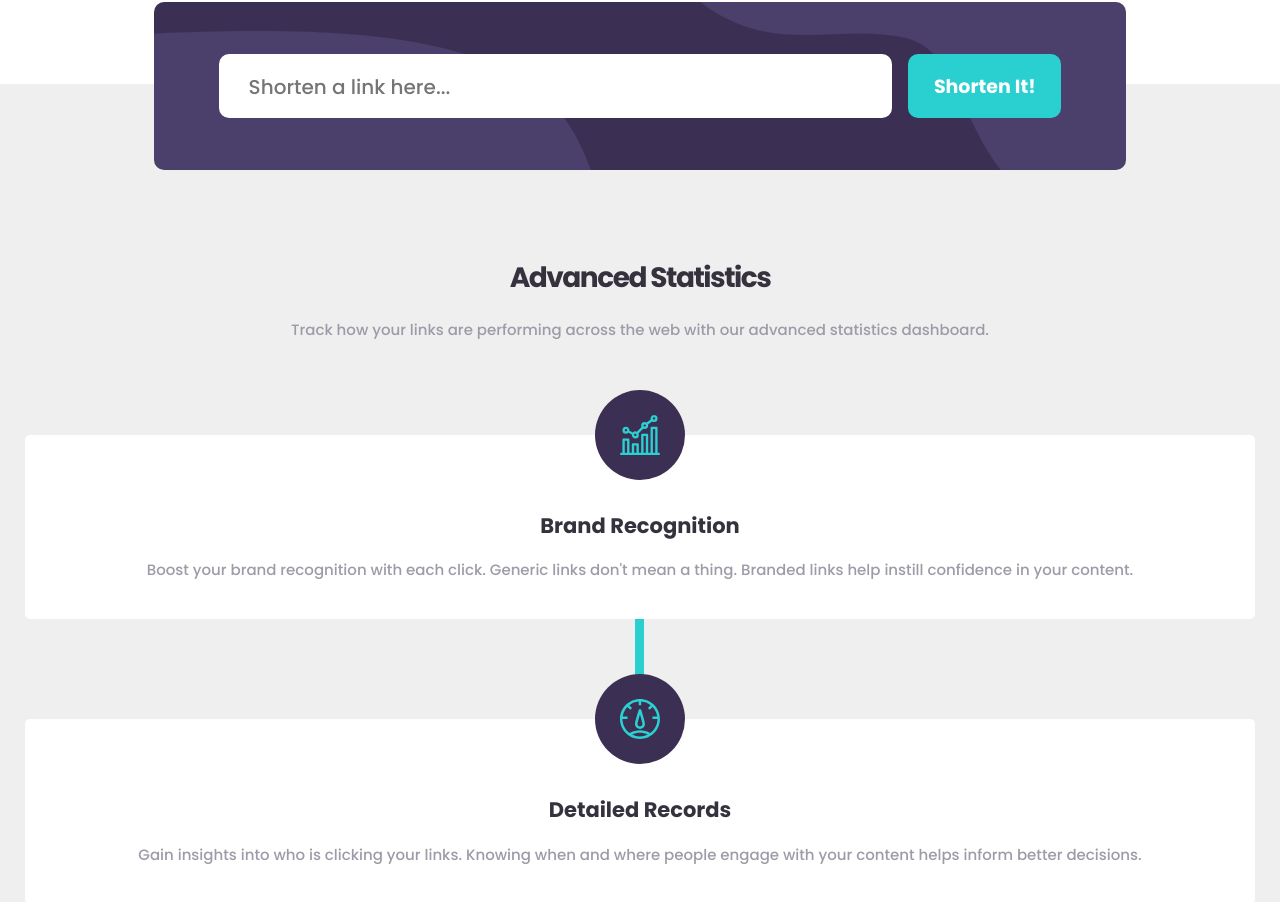
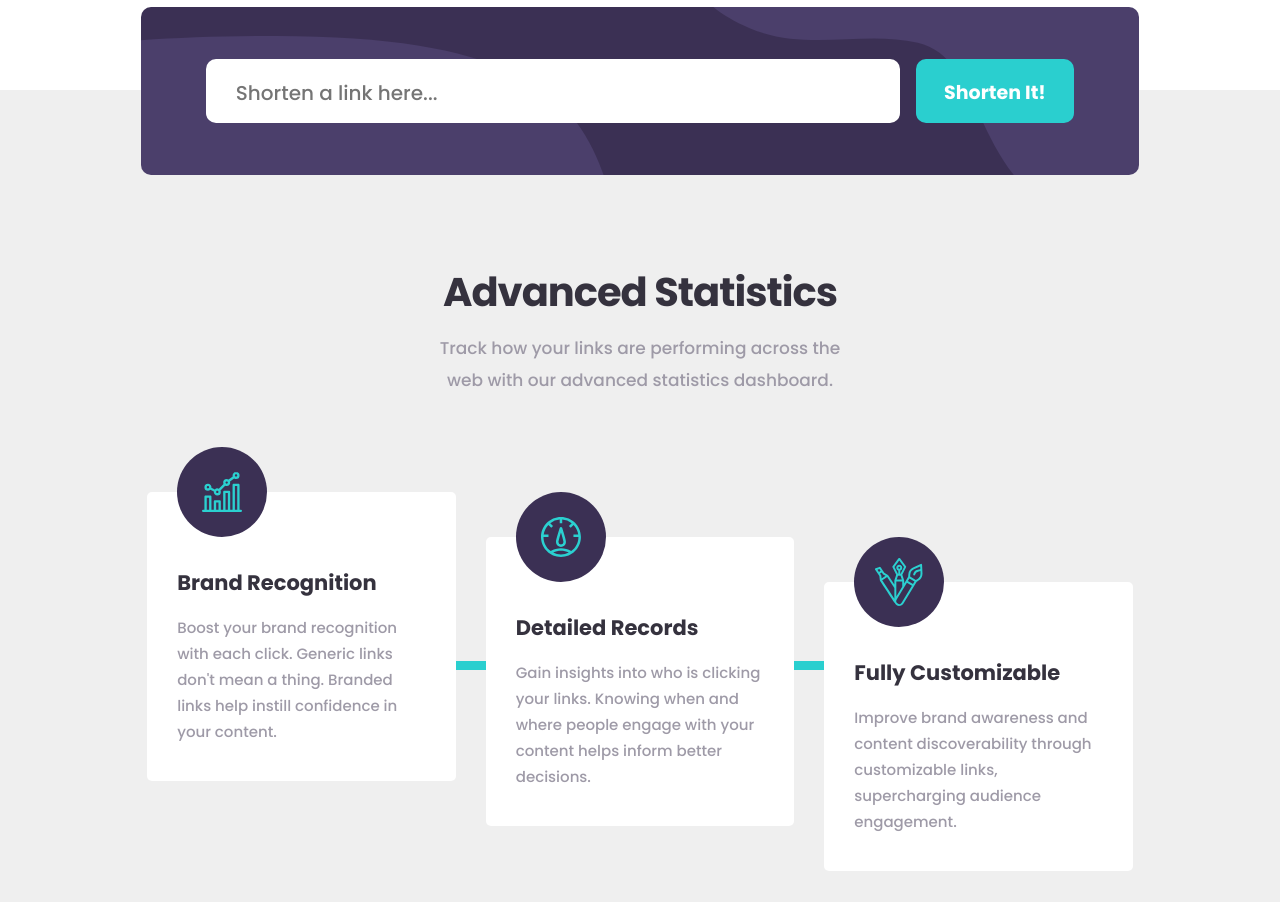
Before and after one commit to Breckles/url-shortening-api, a React (Create React App) app: page / in a window 1280 px wide. Shown: the part 647-1549 px from the top of the page. Built offline with nearby package versions, Linux system fonts and the light colour scheme.

Commit message:
made the SellingPoints component responsive

```diff
--- a/src/components/selling-points/SellingPoints.module.scss
+++ b/src/components/selling-points/SellingPoints.module.scss
@@ -75,3 +75,55 @@
   background-color: var(--selling-points-background-color);
   opacity: 0.25;
 }
+
+
+///// Wider screens //////////////////////////
+
+@media screen and (min-width: 1200px) {
+  .sellingPoints {
+    // font-size: 1.5rem;
+    // line-height: 1.6;
+
+    h3 {
+      margin-bottom: 7px;
+
+      font-size: 4rem;
+      letter-spacing: -1px;
+    }
+
+    &>p {
+      font-size: 1.7rem;
+      padding: 0 28%;
+      line-height: 32px;
+    }
+  }
+
+  .sellingPoints ul {
+    display: flex;
+    gap: 30px;
+    margin-top: 95px;
+
+    li {
+      flex: 1;
+    }
+
+    li:nth-child(2) {
+      margin-top: 45px;
+    }
+
+    li:nth-child(3) {
+      margin-top: 90px;
+    }
+  }
+
+  .connector {
+    // position: absolute;
+    // z-index: 1;
+    left: 5%;
+    top: calc(40% - 4.5px);
+    width: 90%;
+    height: 9px;
+
+    background-color: var(--selling-point-connector-color);
+  }
+}
--- a/src/components/selling-points/selling-point/SellingPoint.module.scss
+++ b/src/components/selling-points/selling-point/SellingPoint.module.scss
@@ -4,6 +4,7 @@
 
   border-radius: 5px;
   background-color: var(--selling-point-background-color);
+  text-align: center;
 }
 
 .iconContainer {
@@ -19,3 +20,16 @@
   border-radius: 50%;
   background-color: var(--icon-background-color);
 }
+
+
+///// Wider screens //////////////////////////
+
+@media screen and (min-width: 1200px) {
+  .sellingPoint {
+    text-align: left;
+  }
+
+  .iconContainer {
+    left: 30px;
+  }
+}
--- a/src/components/shorten-links/shorten-link-form/ShortenLinkForm.tsx
+++ b/src/components/shorten-links/shorten-link-form/ShortenLinkForm.tsx
@@ -43,12 +43,12 @@ const ShortenLinkForm = ({
     event.preventDefault();
     setInputError(null);
 
-    // onAddShortenedLink({
-    //   full_short_link: 'eggy',
-    //   original_link: 'adhashd;fjhsdfkljh',
-    //   code: Date.now().toString(),
-    // });
-    // return;
+    onAddShortenedLink({
+      full_short_link: 'eggy',
+      original_link: 'adhashd;fjhsdfkljh',
+      code: Date.now().toString(),
+    });
+    return;
 
     const linkInputEl = linkInputRef.current!;
     let errorMessage = null;
--- a/src/components/ui/buttons/RoundedSidesButton.module.scss
+++ b/src/components/ui/buttons/RoundedSidesButton.module.scss
@@ -1,5 +1,4 @@
 .button {
-  cursor: pointer;
   width: 100%;
   height: 100%;
   padding: 17px 2.5rem 16px;
--- a/src/pages/LandingPage.module.scss
+++ b/src/pages/LandingPage.module.scss
@@ -26,10 +26,14 @@
 
 @media screen and (min-width: 1200px) {
   .heroImage {
-    padding: 0 12% 63px;
+    padding: 0 11.5% 63px;
   }
 
   .shortenLinks {
-    padding: 0 12%;
+    padding: 0 11%;
+  }
+
+  .sellingPoints {
+    padding: 87px 11.5% 65px;
   }
 }
```
